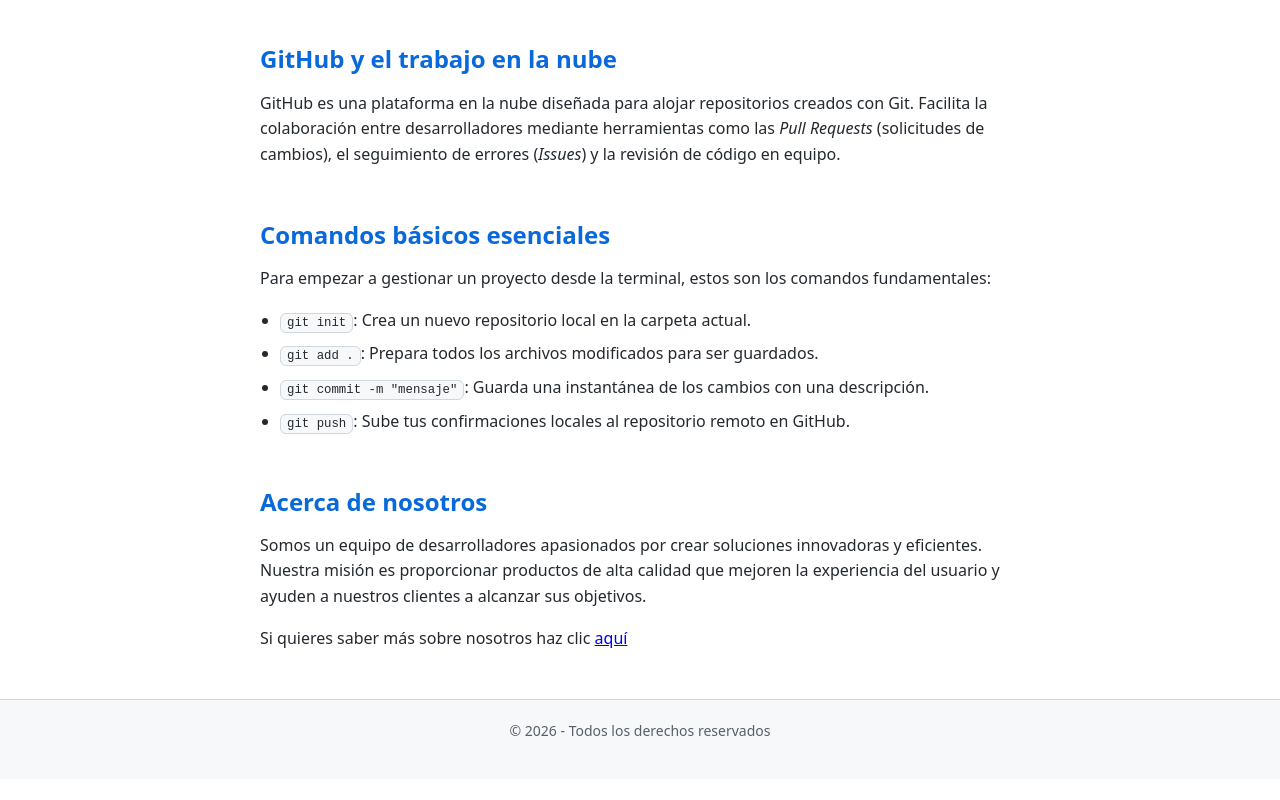
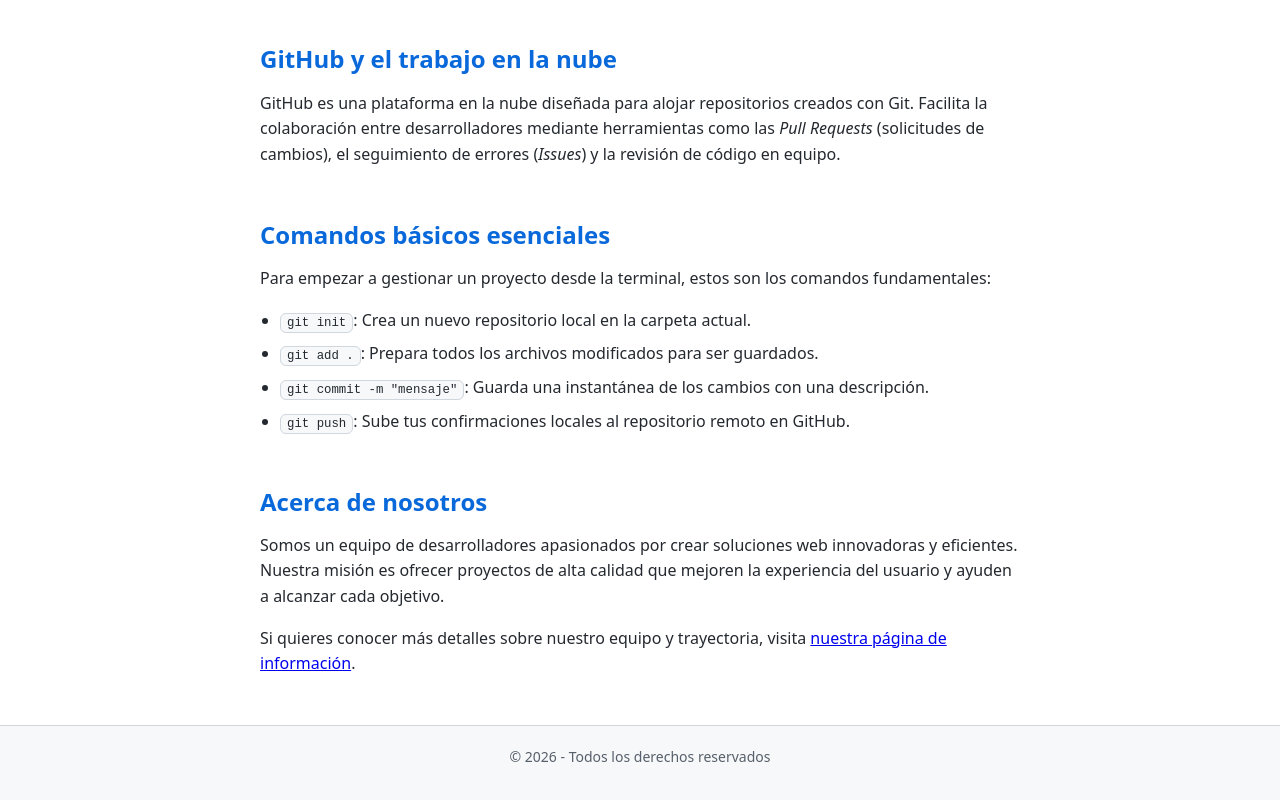
Before and after one commit to jmanzanera-edu/Proyecto-Web-JuMaBa2627, a plain HTML site: page index.html in a window 1280 px wide. Shown: the part 334-1134 px from the top of the page. Before the commit the page ends 1113 px from the top, so only its background shows below. Drawn offline with Linux system fonts and the light colour scheme.

Commit message:
Añado información sobre nosotros

```diff
--- a/index.html
+++ b/index.html
@@ -58,13 +58,14 @@
                     <li><code>git push</code>: Sube tus confirmaciones locales al repositorio remoto en GitHub.</li>
                 </ul>
             </section>
-            <section id="about">
+                        <section id="about">
                 <h2>Acerca de nosotros</h2>
-                <p>Somos un equipo de desarrolladores apasionados por crear soluciones innovadoras y eficientes. Nuestra
-                    misión es proporcionar productos de alta calidad que mejoren la experiencia del usuario y ayuden a
-                    nuestros clientes a alcanzar sus objetivos.</p>
-                <p>Si quieres saber más sobre nosotros haz clic <a href="../pages/about.html">aquí</a></p>
+                <p>Somos un equipo de desarrolladores apasionados por crear soluciones web innovadoras y eficientes.
+                    Nuestra misión es ofrecer proyectos de alta calidad que mejoren la experiencia del usuario y
+                    ayuden a alcanzar cada objetivo.</p>
+                <p>Si quieres conocer más detalles sobre nuestro equipo y trayectoria, visita <a href="../pages/about.html">nuestra página de información</a>.</p>
             </section>
+
         </section>
 
     </main>
```
